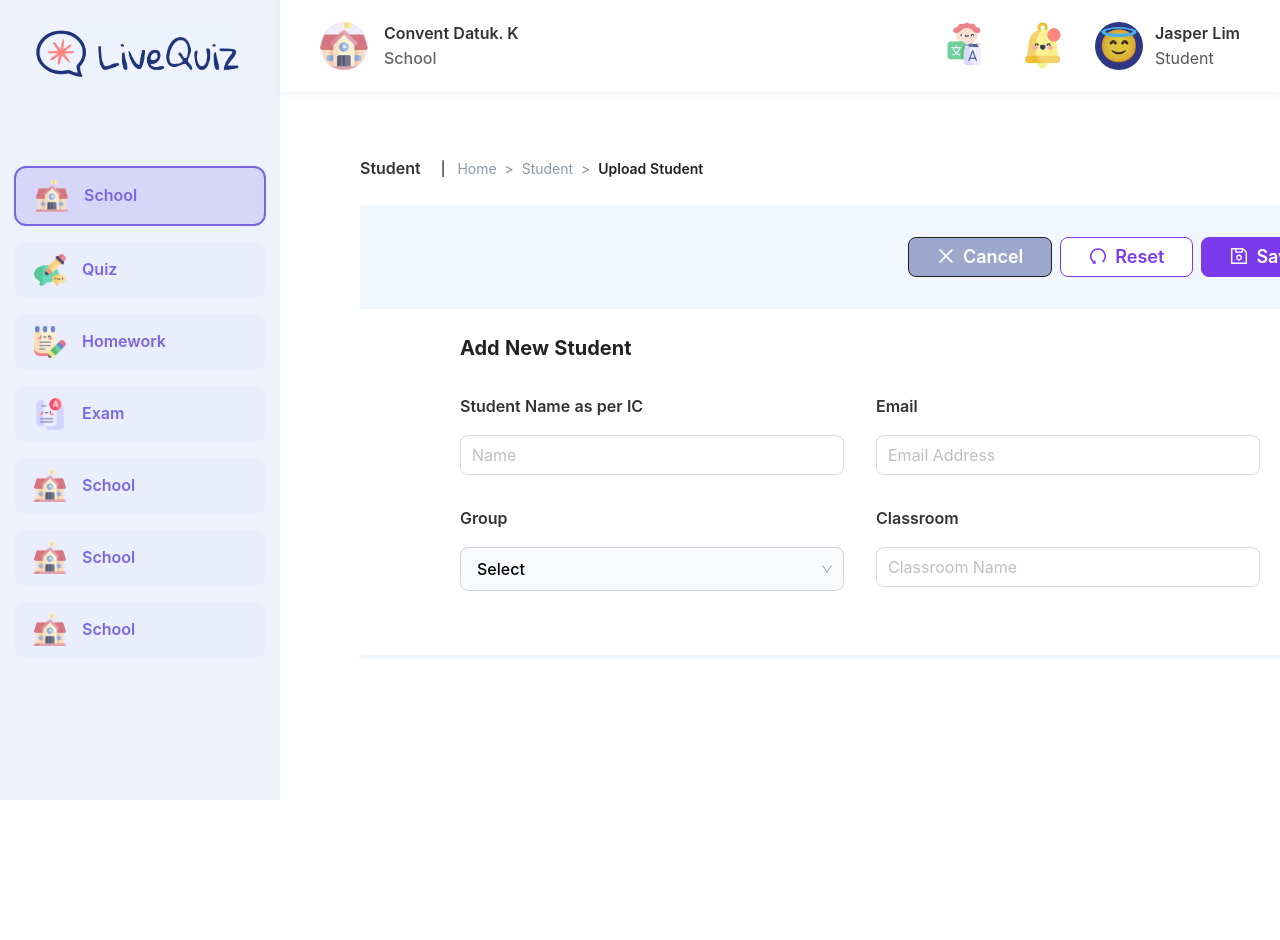
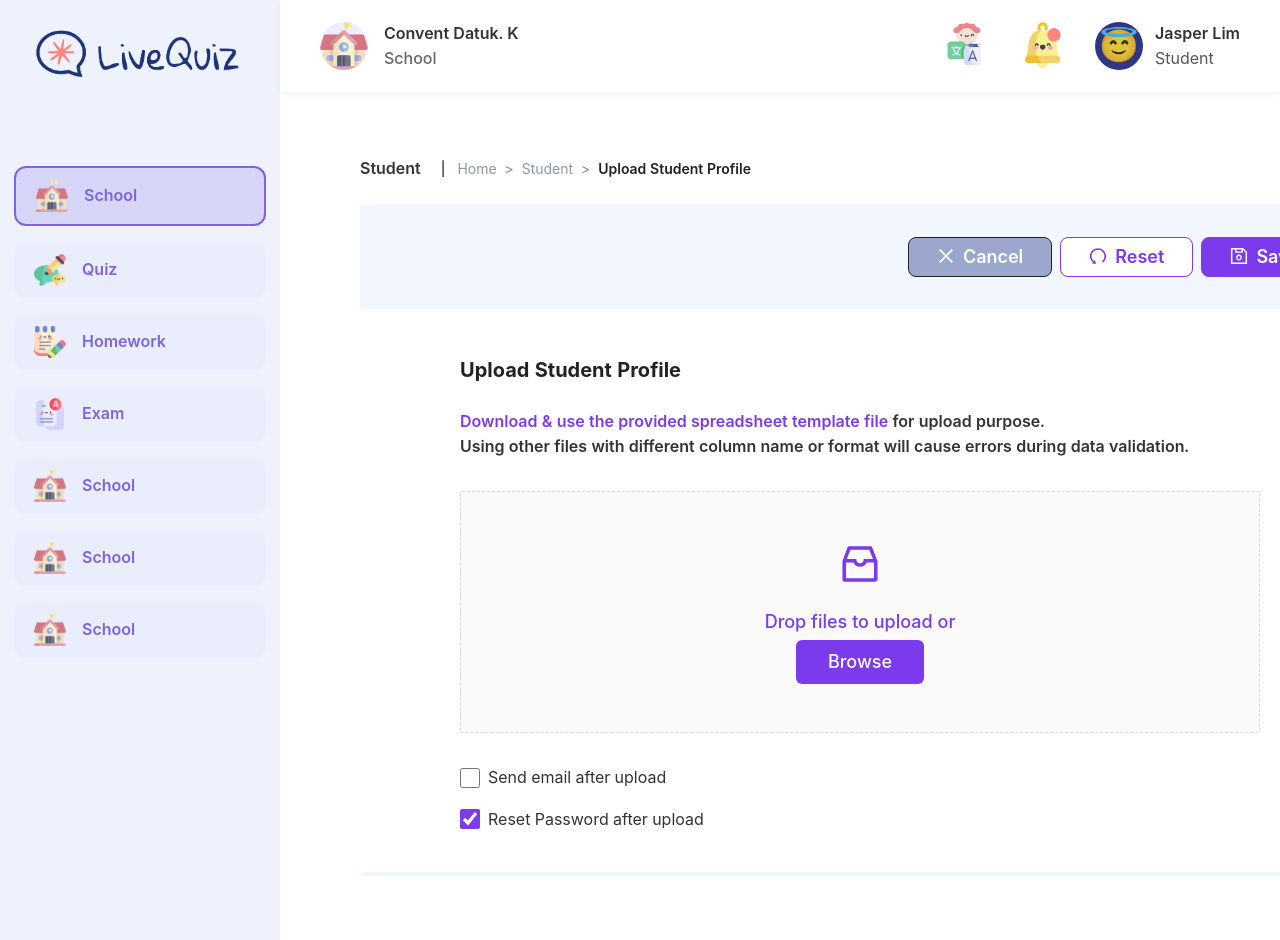
Before and after one commit to zainal-anhsin/ikeyquiz, a React (Create React App) app: page /student/upload-student in a window 1280 px wide. Shown: the top 940 px of the page. Before the commit the page ends 800 px from the top, so only its background shows below. Built offline with nearby package versions, Linux system fonts and the light colour scheme.

Commit message:
upload student page
all complete

```diff
--- a/src/student/page.tsx
+++ b/src/student/page.tsx
@@ -1,11 +1,100 @@
-import React from 'react'
+import React from "react";
+import { Space, Breadcrumb } from "antd";
+import {
+  EditOutlined,
+  SearchOutlined,
+  UploadOutlined,
+  FileAddOutlined,
+} from "@ant-design/icons";
+import { SectionTitle } from "../components/common/Text/Text";
+import {
+  ButtonMediumWhitePurple,
+} from "../components/common/Button/Button";
 
-const page = () => {
+const Student = () => {
   return (
     <div>
-        <h1 style={{color: 'black'}}>Student Page</h1>
+      {/* Breadcrumb section */}
+      <div
+        style={{
+          display: "flex",
+          alignItems: "center",
+          gap: 12,
+          marginBottom: 24,
+        }}
+      >
+        <SectionTitle style={{ marginRight: 8 }}>Student</SectionTitle>
+        <span style={{ fontWeight: 400, color: "black", fontSize: 14 }}>|</span>
+        <Breadcrumb separator=">">
+          <Breadcrumb.Item>
+            <a href="/dashboard" style={{ color: "#8c98a4" }}>
+              Home
+            </a>
+          </Breadcrumb.Item>
+          <Breadcrumb.Item>
+            <a href="/student" style={{ color: "#222", fontWeight: 600 }}>
+              Student
+            </a>
+          </Breadcrumb.Item>
+        </Breadcrumb>
+      </div>
+      {/* Buttons Section */}
+      <div style={{ background: "#f2f6fe", minHeight: "2vh", padding: 32 }}>
+        <div
+          style={{
+            display: "flex",
+            alignItems: "center",
+            gap: 20,
+            justifyContent: "space-between",
+          }}
+        >
+          {/* Left side: Remove, Profile, Switch */}
+          <Space>
+            <ButtonMediumWhitePurple
+              style={{ background: "#7c3aed", color: "white" }}
+            >
+              <EditOutlined
+                onPointerEnterCapture={undefined}
+                onPointerLeaveCapture={undefined}
+              />
+              Bulk Edit
+            </ButtonMediumWhitePurple>
+            <ButtonMediumWhitePurple>
+              <EditOutlined
+                onPointerEnterCapture={undefined}
+                onPointerLeaveCapture={undefined}
+              />
+              Custom Group
+            </ButtonMediumWhitePurple>
+          </Space>
+          {/* Right side: Cancel, Reset, Save */}
+          <Space>
+            <ButtonMediumWhitePurple>
+              <SearchOutlined
+                onPointerEnterCapture={undefined}
+                onPointerLeaveCapture={undefined}
+              />
+              Search Student
+            </ButtonMediumWhitePurple>
+            <ButtonMediumWhitePurple>
+              <UploadOutlined
+                onPointerEnterCapture={undefined}
+                onPointerLeaveCapture={undefined}
+              />
+              Upload Student
+            </ButtonMediumWhitePurple>
+            <ButtonMediumWhitePurple>
+              <FileAddOutlined
+                onPointerEnterCapture={undefined}
+                onPointerLeaveCapture={undefined}
+              />
+              Add Student
+            </ButtonMediumWhitePurple>
+          </Space>
+        </div>
+      </div>
     </div>
-  )
-}
+  );
+};
 
-export default page
+export default Student;
--- a/src/student/uploadStudent/page.tsx
+++ b/src/student/uploadStudent/page.tsx
@@ -1,19 +1,40 @@
 import React from "react";
-import { Row, Col, Space, Breadcrumb } from "antd";
-import { SaveOutlined, UndoOutlined, CloseOutlined } from "@ant-design/icons";
-import { Form, FormItem, FormInput } from "../../components/common/Form/Form";
+import { Space, Breadcrumb, message, Upload } from "antd";
+import {
+  SaveOutlined,
+  UndoOutlined,
+  CloseOutlined,
+  InboxOutlined,
+} from "@ant-design/icons";
 import { HeadingLg, SectionTitle } from "../../components/common/Text/Text";
 import Divider from "../../components/common/Divider/Divider";
-import {
-  DropdownGrey,
-  DropdownOption,
-} from "../../components/common/Dropdown/Dropdown";
 import {
   ButtonMediumWhitePurple,
   ButtonMediumGrey,
 } from "../../components/common/Button/Button";
+const { Dragger } = Upload;
 
 const uploadStudent = () => {
+  const uploadProps = {
+    name: "file",
+    multiple: true,
+    action: "https://660d2bd96ddfa2943b33731c.mockapi.io/api/upload",
+    onChange(info: any) {
+      const { status } = info.file;
+      if (status !== "uploading") {
+        console.log(info.file, info.fileList);
+      }
+      if (status === "done") {
+        message.success(`${info.file.name} file uploaded successfully.`);
+      } else if (status === "error") {
+        message.error(`${info.file.name} file upload failed.`);
+      }
+    },
+    onDrop(e: React.DragEvent<HTMLDivElement>) {
+      console.log("Dropped files", e.dataTransfer.files);
+    },
+  };
+
   return (
     <div>
       {/* Breadcrumb section */}
@@ -26,9 +47,7 @@ const uploadStudent = () => {
         }}
       >
         <SectionTitle style={{ marginRight: 8 }}>Student</SectionTitle>
-        <span style={{ fontWeight: 400, color: "black", fontSize: 14 }}>
-          |
-        </span>
+        <span style={{ fontWeight: 400, color: "black", fontSize: 14 }}>|</span>
         <Breadcrumb separator=">">
           <Breadcrumb.Item>
             <a href="/dashboard" style={{ color: "#8c98a4" }}>
@@ -41,7 +60,9 @@ const uploadStudent = () => {
             </a>
           </Breadcrumb.Item>
           <Breadcrumb.Item>
-            <span style={{ color: "#222", fontWeight: 600 }}>Upload Student</span>
+            <span style={{ color: "#222", fontWeight: 600 }}>
+              Upload Student Profile
+            </span>
           </Breadcrumb.Item>
         </Breadcrumb>
       </div>
@@ -82,50 +103,98 @@ const uploadStudent = () => {
           </Space>
         </div>
       </div>
-      {/* Add student form section*/}
       <div style={{ display: "grid", placeItems: "center", marginTop: 24 }}>
-        <HeadingLg
+        <div
           style={{
-            marginBottom: 22,
             justifyContent: "flex-start",
             width: "100%",
             maxWidth: "800px",
           }}
         >
-          Add New Student
-        </HeadingLg>
-
-        <Form style={{ maxWidth: "800px" }}>
-          <Row gutter={32}>
-            <Col span={12}>
-              <FormItem label="Student Name as per IC" name="name">
-                <FormInput placeholder="Name" />
-              </FormItem>
-            </Col>
-            <Col span={12}>
-              <FormItem label="Email" name="email">
-                <FormInput placeholder="Email Address" />
-              </FormItem>
-            </Col>
-          </Row>
-          <Row gutter={32}>
-            <Col span={12}>
-              <FormItem label="Group" name="group">
-                <DropdownGrey placeholder="Select">
-                  <DropdownOption value="A">Group A</DropdownOption>
-                  <DropdownOption value="B">Group B</DropdownOption>
-                  <DropdownOption value="C">Group C</DropdownOption>
-                </DropdownGrey>
-              </FormItem>
-            </Col>
-            <Col span={12}>
-              <FormItem label="Classroom" name="classroom">
-                <FormInput placeholder="Classroom Name" />
-              </FormItem>
-            </Col>
-          </Row>
-        </Form>
-
+          <HeadingLg style={{ marginBottom: 22, marginTop: 22 }}>
+            Upload Student Profile
+          </HeadingLg>
+          <SectionTitle>
+            <span style={{ color: "#7c3aed", cursor: "pointer" }}>
+              Download & use the provided spreadsheet template file
+            </span>{" "}
+            for upload purpose.
+            <br />
+            <span>
+              Using other files with different column name or format will cause
+              errors during data validation.
+            </span>
+          </SectionTitle>
+        </div>
+        {/* Dragger upload section */}
+        <div
+          style={{ width: "100%", maxWidth: 800, margin: "32px auto 0 auto" }}
+        >
+          <Dragger {...uploadProps} style={{ padding: 32 }}>
+            <p className="ant-upload-drag-icon">
+              <InboxOutlined
+                style={{ color: "#7c3aed" }}
+                onPointerEnterCapture={undefined}
+                onPointerLeaveCapture={undefined}
+              />
+            </p>
+            <p
+              className="ant-upload-text"
+              style={{ color: "#7c3aed", fontWeight: 500, fontSize: 18 }}
+            >
+              Drop files to upload or
+            </p>
+            <p>
+              <button
+                type="button"
+                style={{
+                  background: "#7c3aed",
+                  color: "#fff",
+                  border: "none",
+                  borderRadius: 6,
+                  padding: "8px 32px",
+                  fontWeight: 500,
+                  fontSize: 18,
+                  cursor: "pointer",
+                }}
+              >
+                Browse
+              </button>
+            </p>
+          </Dragger>
+        </div>
+        {/* Checkbox section */}
+        <div
+          style={{
+            width: "100%",
+            maxWidth: 800,
+            margin: "32px auto 0 auto",
+            display: "flex",
+            flexDirection: "column",
+            alignItems: "flex-start",
+            gap: 16,
+          }}
+        >
+          <label style={{ display: "flex", alignItems: "center", gap: 8 }}>
+            <input
+              type="checkbox"
+              style={{ width: 20, height: 20, accentColor: "#7c3aed" }}
+            />
+            <SectionTitle style={{ fontWeight: 400 }}>
+              Send email after upload
+            </SectionTitle>
+          </label>
+          <label style={{ display: "flex", alignItems: "center", gap: 8 }}>
+            <input
+              type="checkbox"
+              defaultChecked
+              style={{ width: 20, height: 20, accentColor: "#7c3aed" }}
+            />
+            <SectionTitle style={{ fontWeight: 400 }}>
+              Reset Password after upload
+            </SectionTitle>
+          </label>
+        </div>
         {/* Divider section */}
         <Divider />
       </div>
```
